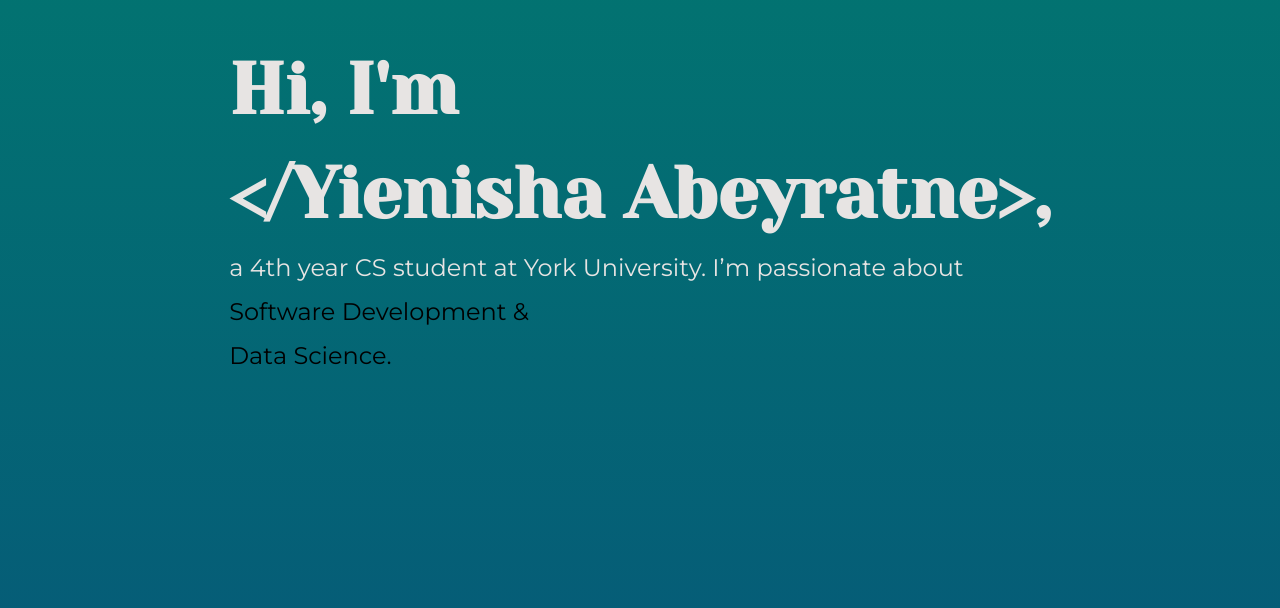
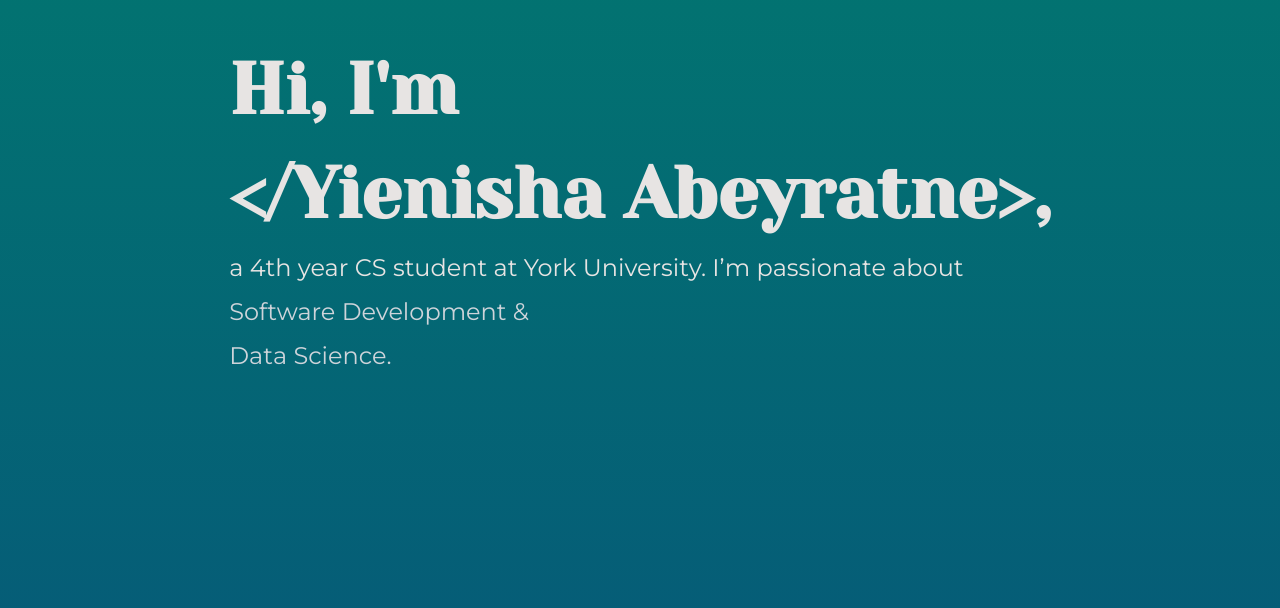
Before and after one commit to yienishaa/my-portfolio, a React (Create React App) app: page / in a window 1280 px wide. Shown: the part 192-800 px from the top of the page. Built offline with nearby package versions, Linux system fonts and the light colour scheme.

Commit message:
changed year

```diff
--- a/src/components/Home.js
+++ b/src/components/Home.js
@@ -17,8 +17,8 @@ function Home(){
                 <Heading variant={['mobile',null,'custom']} color='white'>&#60;&#47;Yienisha Abeyratne&#62;,</Heading>
 
                 <Text fontSize={['xl','xl','2xl']}  color='textBrand.100' w='100%'>a 4th year CS student at York University. I’m passionate about</Text>
-                <Text fontSize={['lg','xl','2xl']} color='black'>Software Development & </Text>
-                <Text fontSize={['lg','xl','2xl']} color='black'>Data Science.</Text>
+                <Text fontSize={['lg','xl','2xl']} color='textBrand.400'>Software Development & </Text>
+                <Text fontSize={['lg','xl','2xl']} color='textBrand.400'>Data Science.</Text>
 
             </Stack>
         </Center>
```
